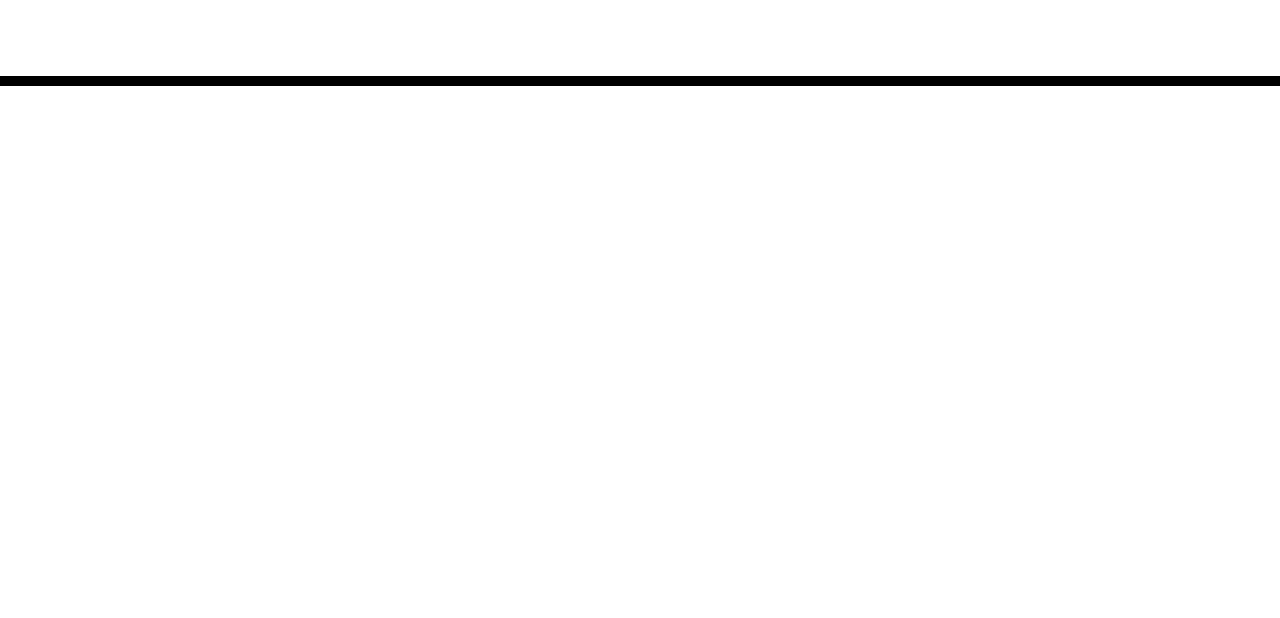
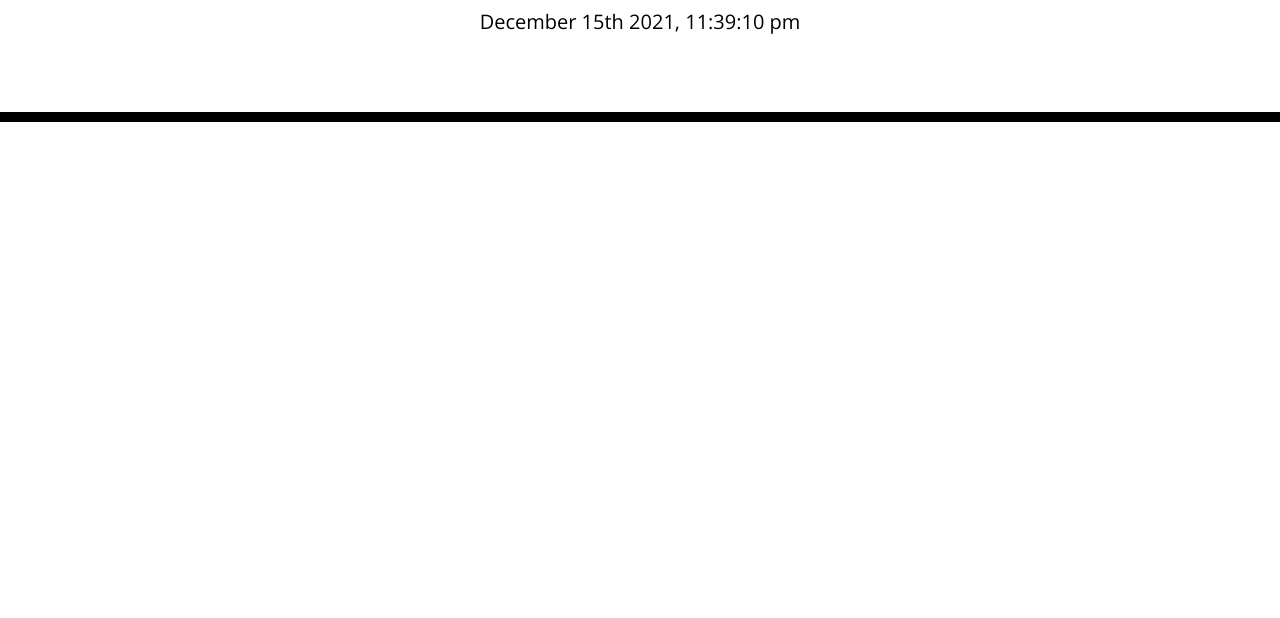
Before and after one commit to jdomindev/work-day-planner, a plain HTML site: page index.html in a window 1280 px wide. Shown: the part 182-800 px from the top of the page. Drawn offline with nearby package versions, Linux system fonts and the light colour scheme; files that its build step writes are made by us from their sources.

Commit message:
added function to keep track of day

```diff
--- a/assets/js/script.js
+++ b/assets/js/script.js
@@ -0,0 +1,9 @@
+function setTime() {
+    var today = moment().format("MMMM Do YYYY, h:mm:ss a");
+    $("#currentDay").text(today);
+    }
+
+    setTime();
+    setInterval(function(){
+        setTime();
+      },1000)
--- a/index.html
+++ b/index.html
@@ -1,3 +1,17 @@
+<!-- GIVEN I am using a daily planner to create a schedule
+X WHEN I open the planner
+  THEN the current day is displayed at the top of the calendar
+WHEN I scroll down
+THEN I am presented with timeblocks for standard business hours
+WHEN I view the timeblocks for that day
+THEN each timeblock is color coded to indicate whether it is in the past, present, or future
+WHEN I click into a timeblock
+THEN I can enter an event
+WHEN I click the save button for that timeblock
+THEN the text for that event is saved in local storage
+WHEN I refresh the page
+THEN the saved events persist -->
+
 <!DOCTYPE html>
 <html lang="en">
   <head>
@@ -18,8 +32,10 @@
       href="https://fonts.googleapis.com/css?family=Open+Sans&display=swap"
       rel="stylesheet"
     />
-    <link rel="stylesheet" href="style.css" />
+    <link rel="stylesheet" href="./assets/css/style.css" />
     <title>Work Day Scheduler</title>
+
+
   </head>
 
   <body>
@@ -34,5 +50,6 @@
 
     <script src="https://cdnjs.cloudflare.com/ajax/libs/jquery/3.2.1/jquery.min.js"></script>
     <script src="https://cdnjs.cloudflare.com/ajax/libs/moment.js/2.24.0/moment.min.js"></script>
+    <script src="./assets/js/script.js"></script>
   </body>
 </html>
```
Also changed, not shown: images/workday_scheduler_overview.png (added).
